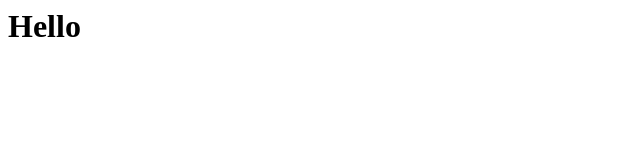
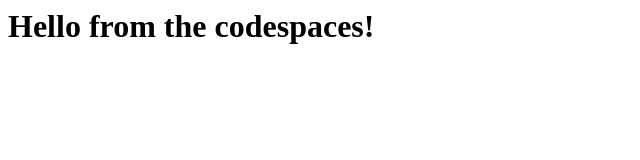
Before and after one commit to rosangelahb/skills-code-with-codespaces, a plain HTML site: page index.html in a window 1280 px wide. Shown: the whole page, without its empty margins (0-640 px from the left). Drawn offline with Linux system fonts and the light colour scheme.

Commit message:
Update index.html

```diff
--- a/index.html
+++ b/index.html
@@ -1,3 +1,3 @@
 <html>
-  <h1>Hello</h1>
+ <h1>Hello from the codespaces!</h1>
 </html>
```
